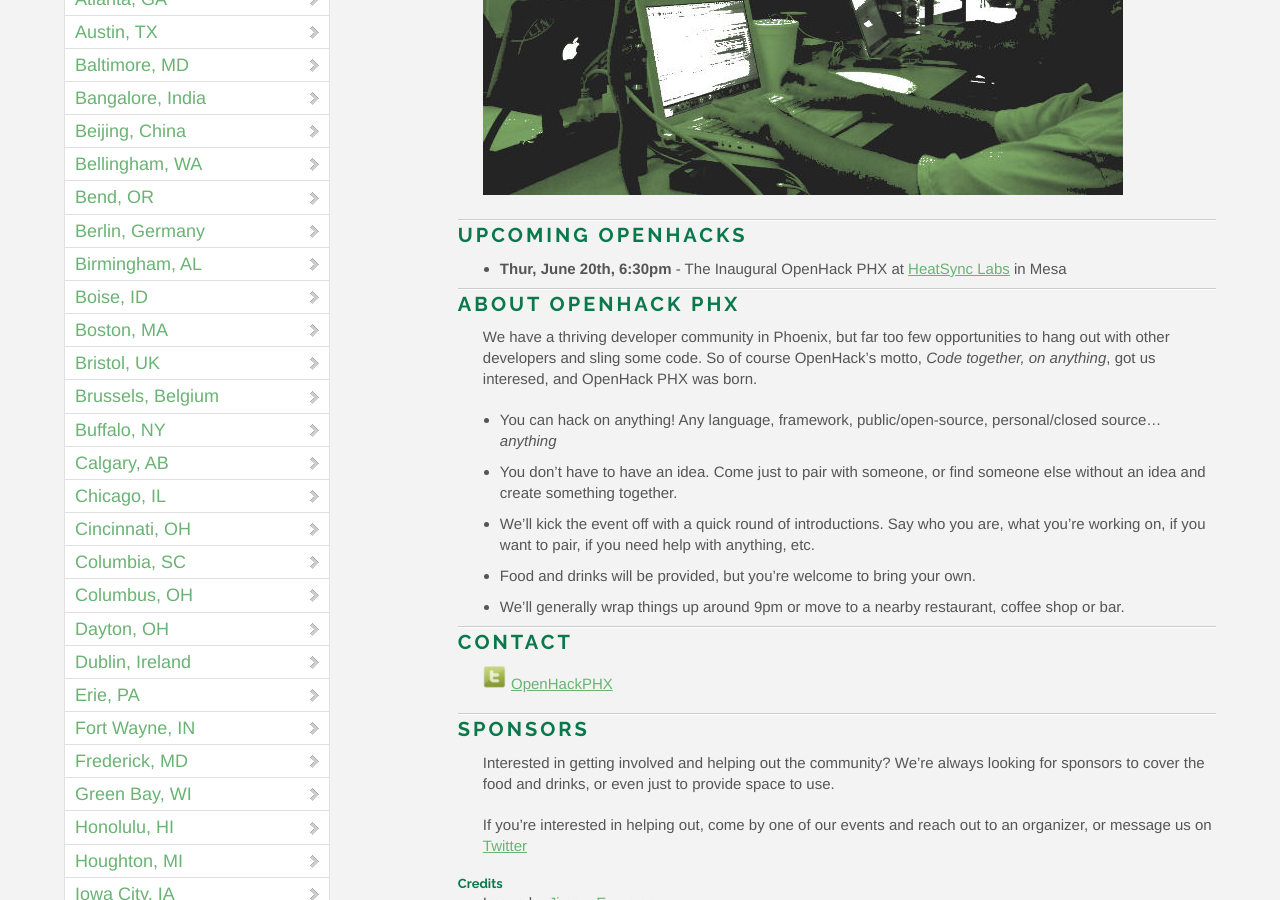
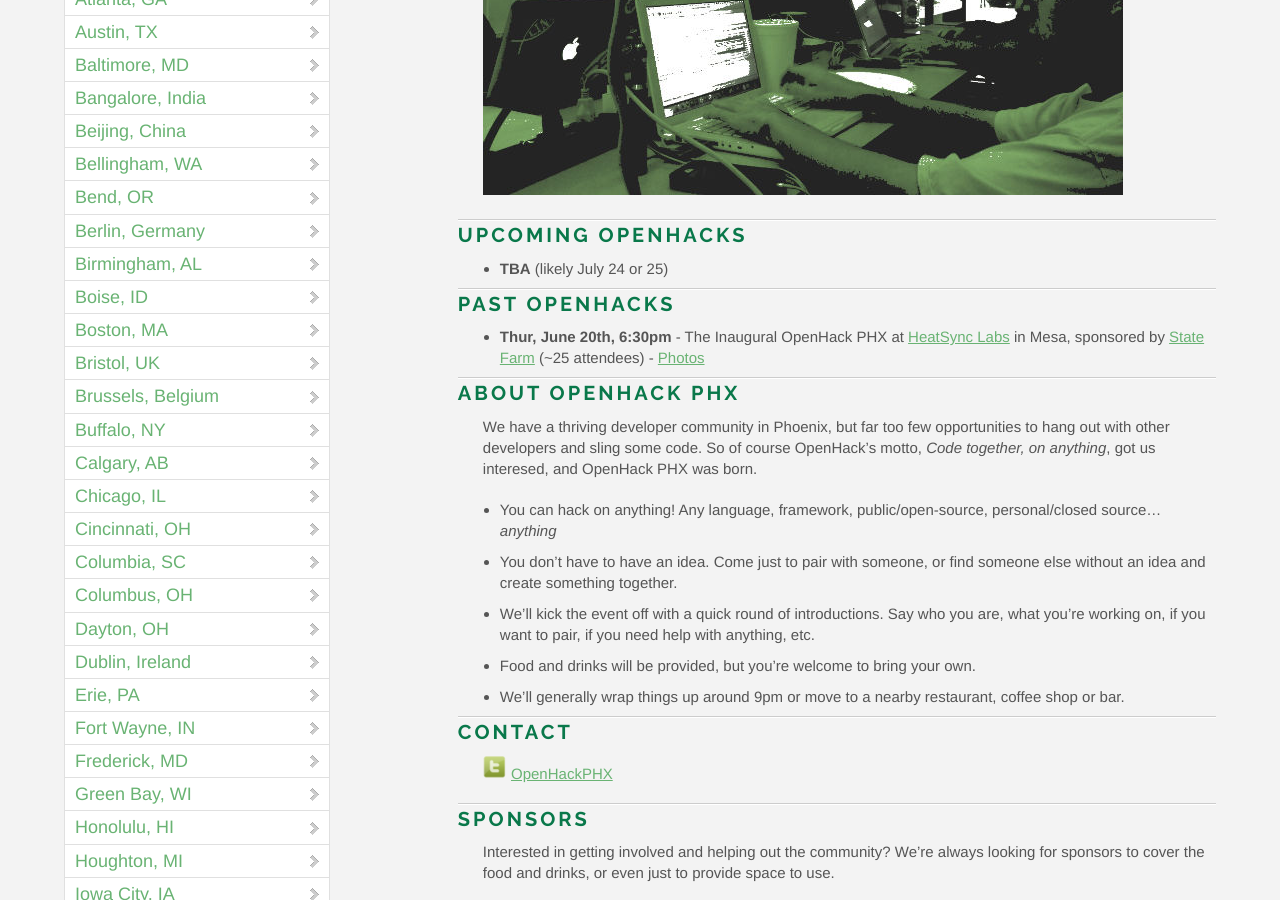
Before and after one commit to OpenHack/openhack.github.com, a Jekyll site: the page built from phoenix/index.markdown, in a window 1280 px wide and 900 px high, scrolled down 300 px. Built offline with Jekyll 4.4.1, drawn with Linux system fonts in a browser that asks for light colours; nearby versions of some CDN libraries; Markdown is read by kramdown in place of the engine named in the settings; comment, search, counter and statistics services are not loaded.

Commit message:
added past openhacks, moved last openhack to that section

```diff
--- a/phoenix/index.markdown
+++ b/phoenix/index.markdown
@@ -9,7 +9,11 @@
 
 ### Upcoming OpenHacks
 
-- **Thur, June 20th, 6:30pm** - The Inaugural OpenHack PHX at [HeatSync Labs](http://goo.gl/niN2A) in Mesa
+- **TBA** (likely July 24 or 25)
+
+### Past OpenHacks
+
+- **Thur, June 20th, 6:30pm** - The Inaugural OpenHack PHX at [HeatSync Labs](http://www.heatsynclabs.org/) in Mesa, sponsored by [State Farm](https://www.statefarm.com/) (~25 attendees) - [Photos](http://www.flickr.com/photos/openhackphx/sets/72157634262712091/)
 
 ### About OpenHack PHX
 
```
